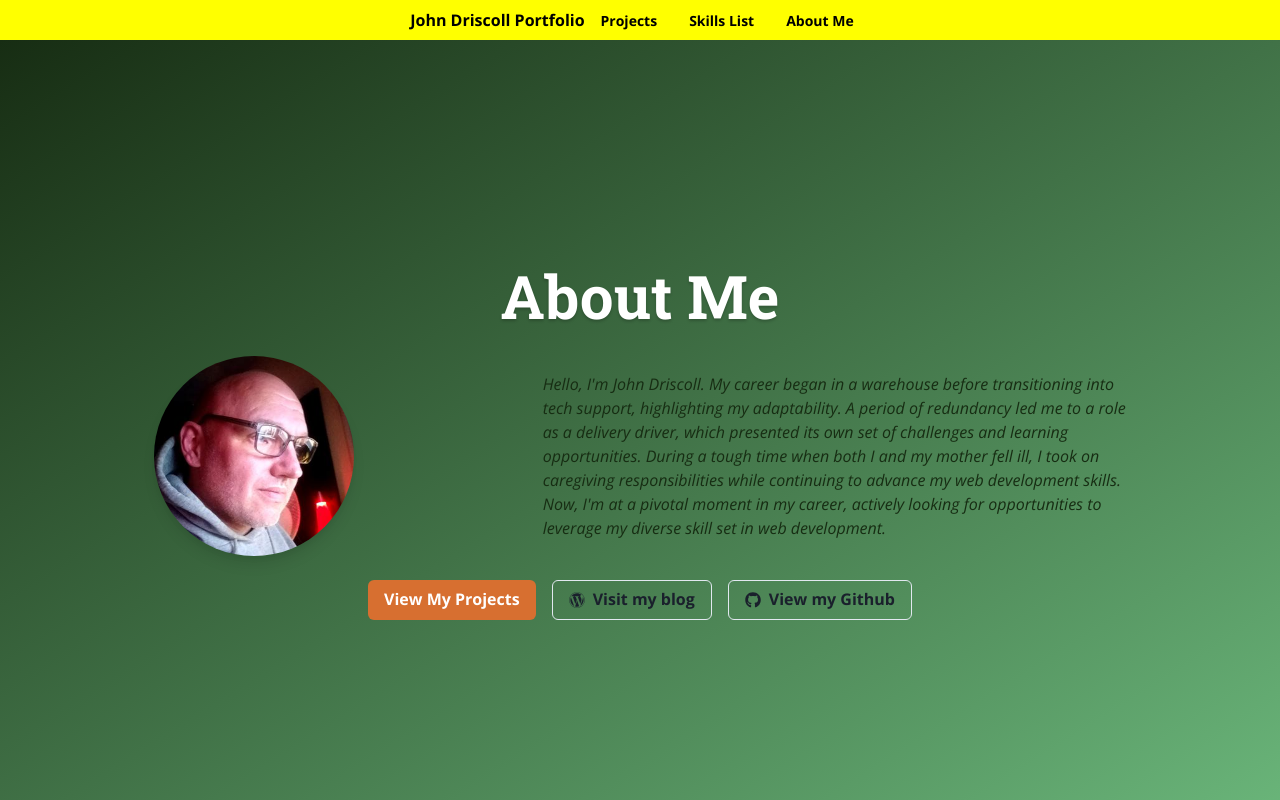
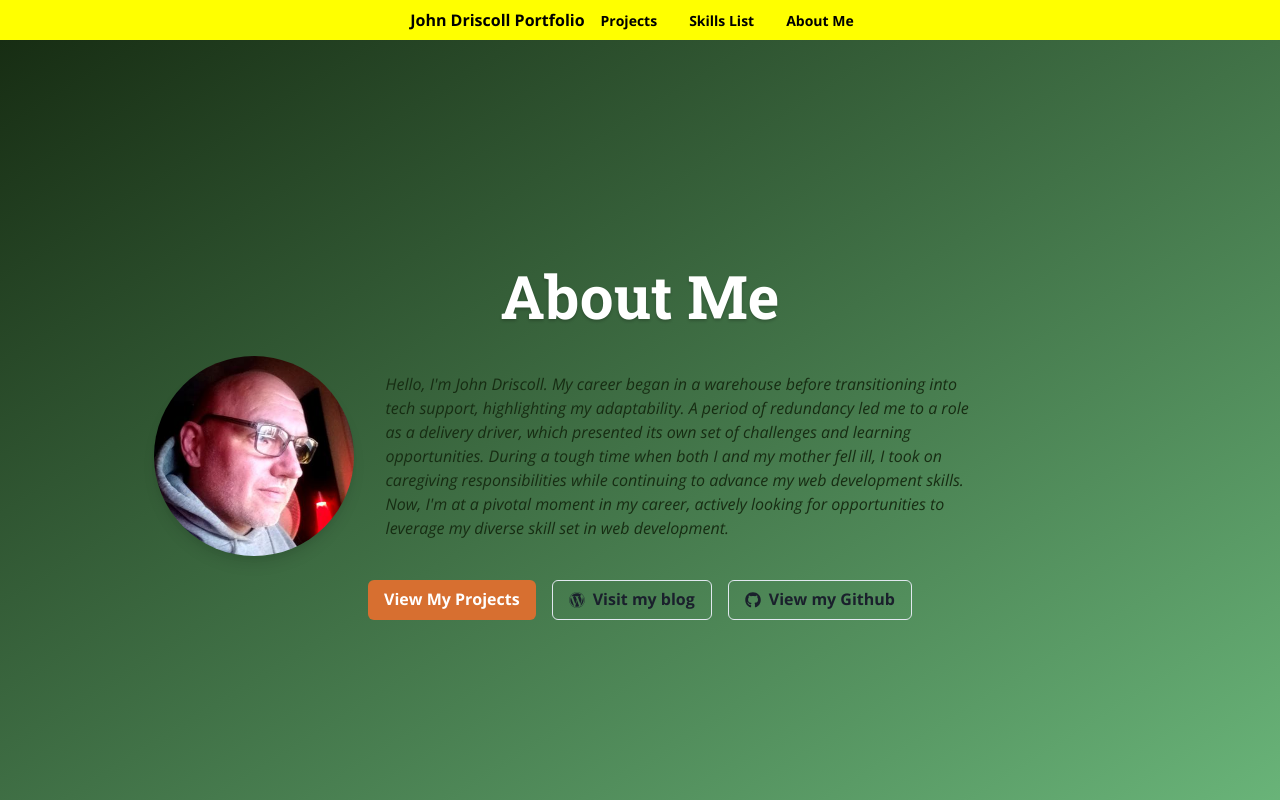
Before and after one commit to jdwd40/portfolio, a React (Vite) app: page /landingpage in a window 1280 px wide. Shown: the top 800 px of the page. Built offline with nearby package versions, Linux system fonts and the light colour scheme.

Commit message:
updated profile pic and layout of about me page

```diff
--- a/src/components/LandingPage.jsx
+++ b/src/components/LandingPage.jsx
@@ -41,11 +41,11 @@ const LandingPage = () => {
           <Flex
             direction={{ base: 'column', md: 'row' }}
             alignItems="center"
-            justifyContent="space-between"
+            justifyContent={{ base: 'center', md: 'flex-start' }}  // Changed this line
             spacing={{ base: '6', md: '12' }}
             width="100%"
           >
-            <Box>
+            <Box mr={{ md: '4', lg: '8' }}>
               <Image
                 src="profile_pic.jpg"
                 alt="Profile picture"
```
